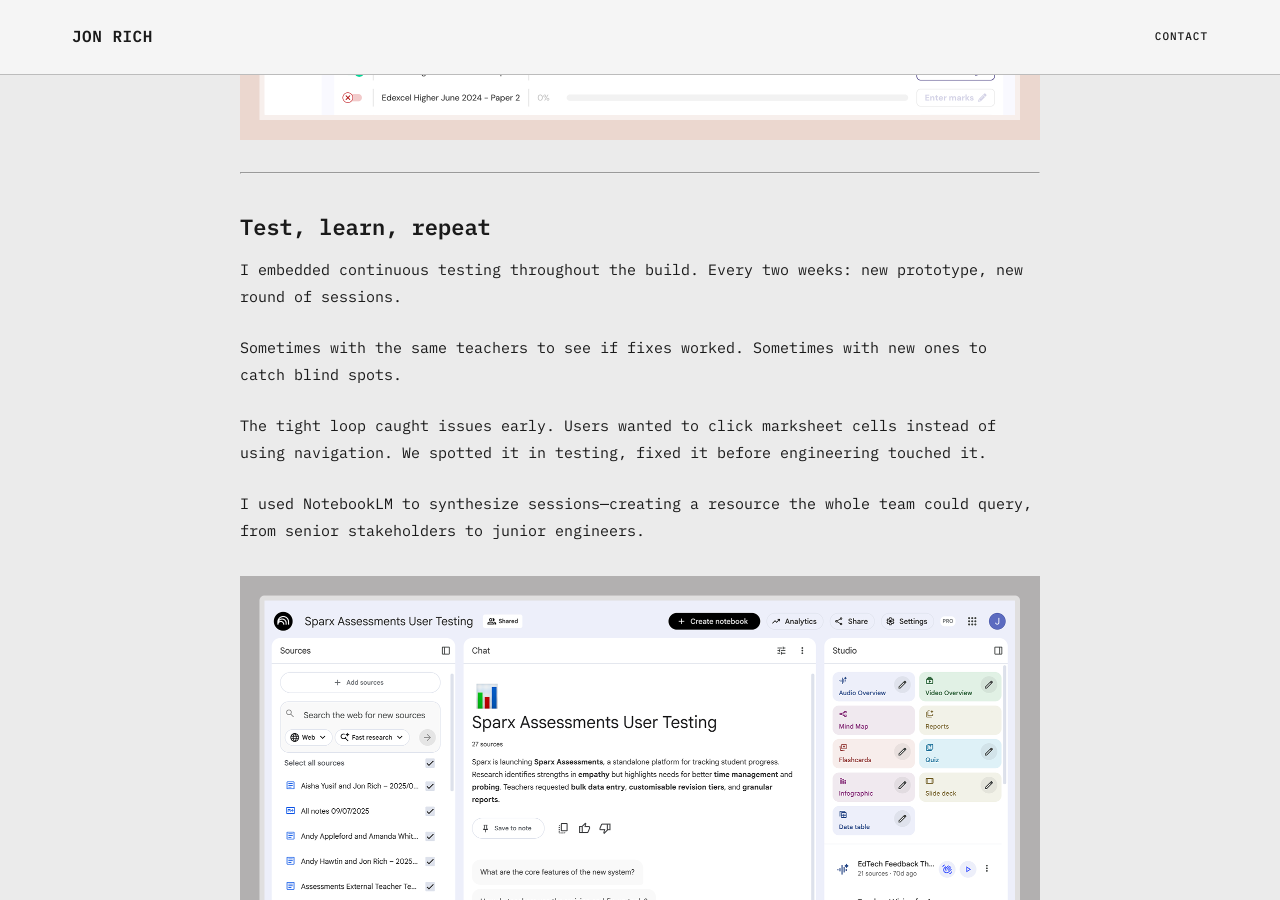
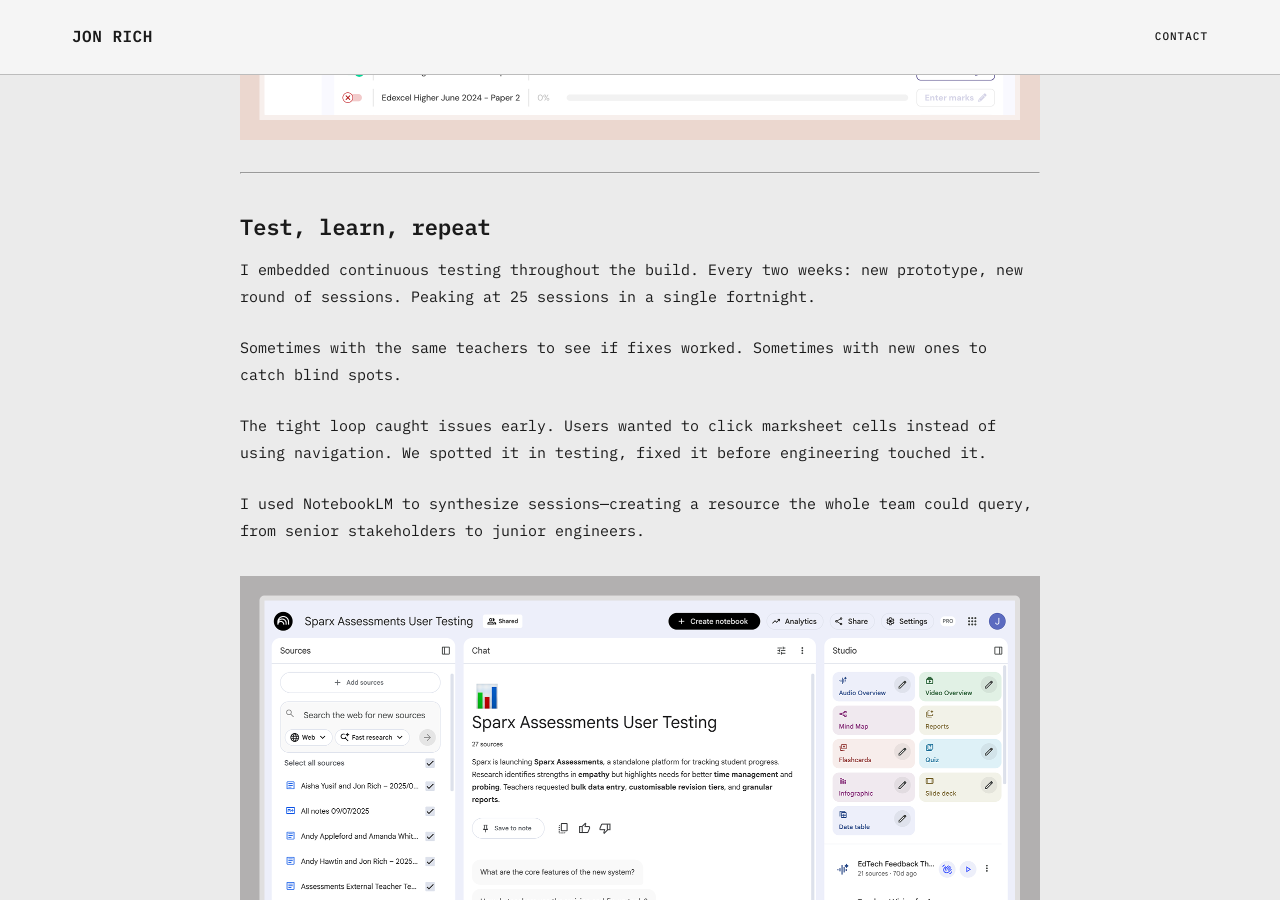
Before and after one commit to JonJRich/portfolio, a Jekyll site: the page built from _work/sparx-assessments.md, in a window 1280 px wide and 900 px high, scrolled down 4255 px. Built offline with Jekyll 4.4.1, drawn with Linux system fonts in a browser that asks for light colours.

Commit message:
Add testing volume detail to Sparx Assessments
🤖 Generated with [Claude Code](https://claude.com/claude-code)

Co-Authored-By: Claude <noreply@anthropic.com>

```diff
--- a/_work/sparx-assessments.md
+++ b/_work/sparx-assessments.md
@@ -76,7 +76,7 @@ We extended Sparx's design system but gave Assessments its own visual weight. It
 
 ## Test, learn, repeat
 
-I embedded continuous testing throughout the build. Every two weeks: new prototype, new round of sessions.
+I embedded continuous testing throughout the build. Every two weeks: new prototype, new round of sessions. Peaking at 25 sessions in a single fortnight.
 
 Sometimes with the same teachers to see if fixes worked. Sometimes with new ones to catch blind spots.
 
```
